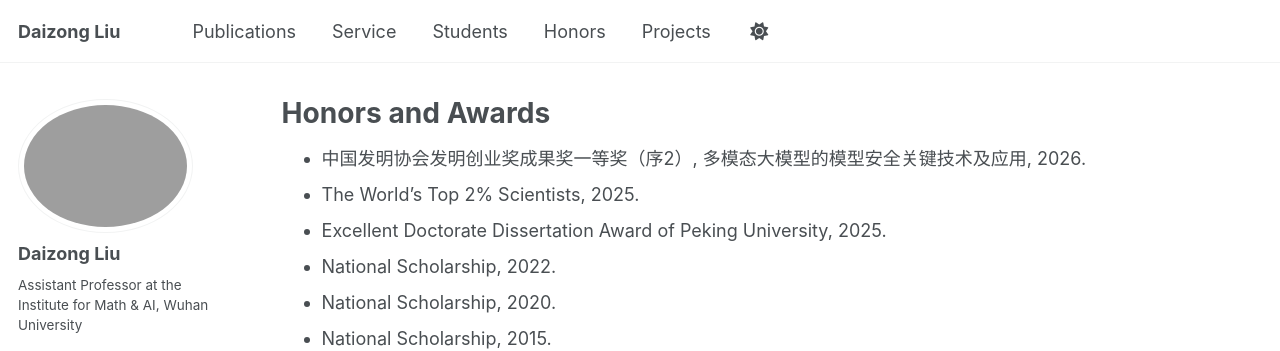
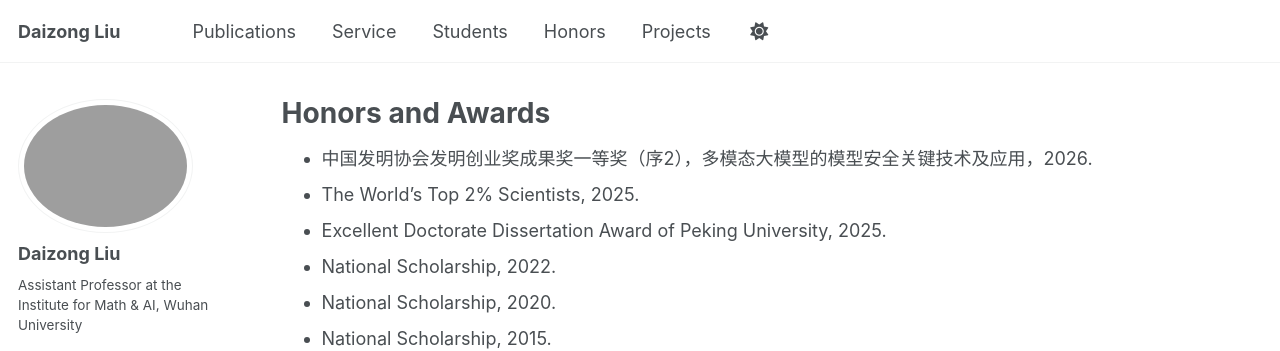
Before and after one commit to liudaizong/liudaizong.github.io, a Jekyll site: the page built from _pages/portfolio.md, in a window 1280 px wide. Shown: the top 351 px of the page. Built offline with Jekyll 4.4.1, drawn with Linux system fonts in a browser that asks for light colours; some web fonts are replaced.

```diff
--- a/_pages/portfolio.md
+++ b/_pages/portfolio.md
@@ -4,7 +4,7 @@ title: "Honors and Awards"
 layout: archive
 ---
 
-* 中国发明协会发明创业奖成果奖一等奖（序2）, 多模态大模型的模型安全关键技术及应用, 2026.
+* 中国发明协会发明创业奖成果奖一等奖（序2），多模态大模型的模型安全关键技术及应用，2026.
 * The World's Top 2% Scientists, 2025.
 * Excellent Doctorate Dissertation Award of Peking University, 2025.
 * National Scholarship, 2022.
```
